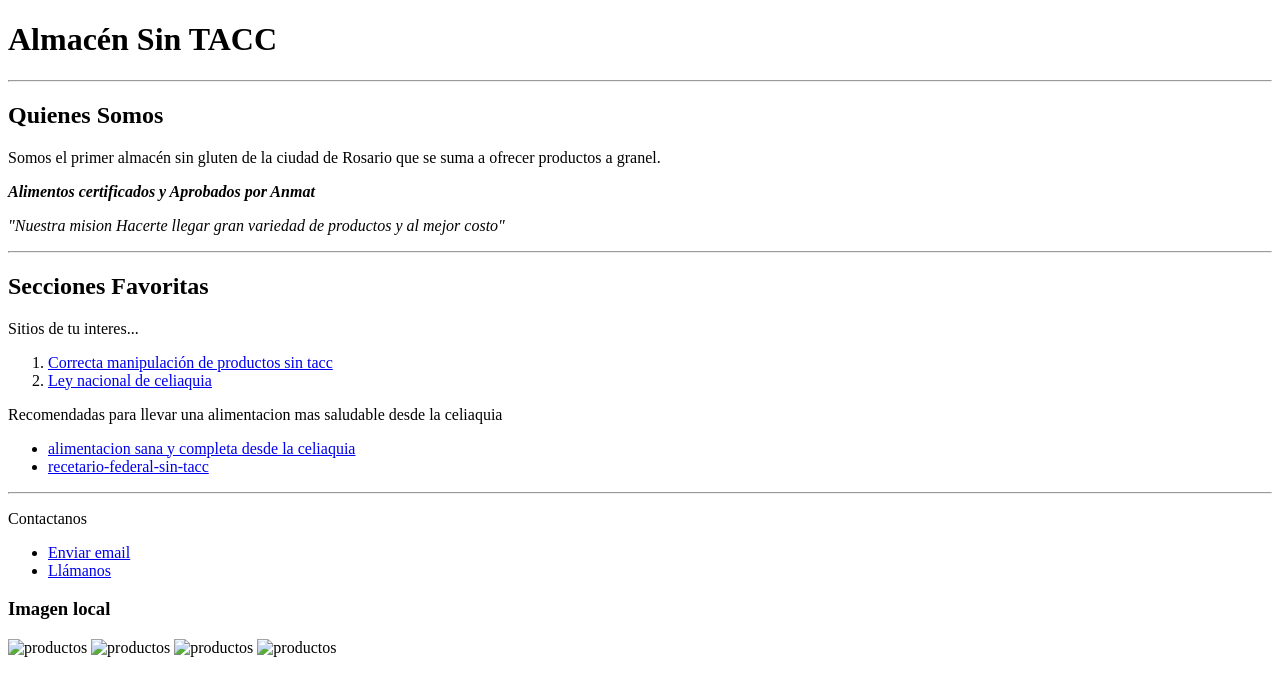
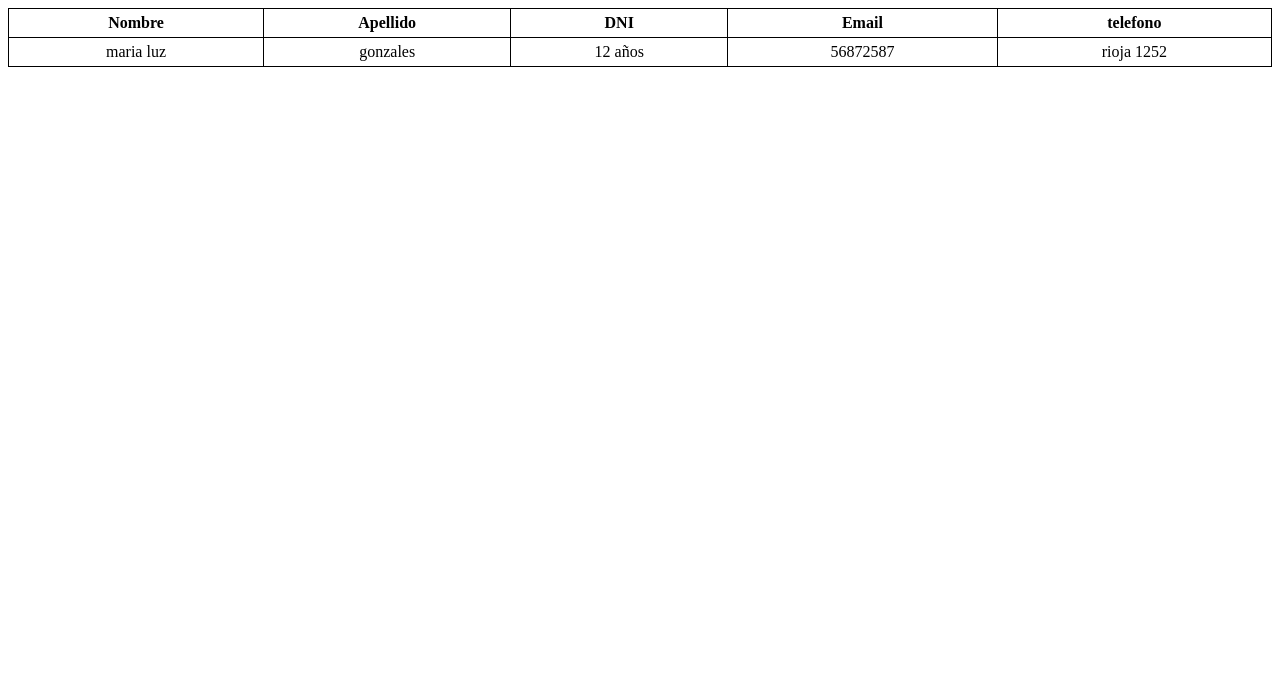
Before and after one commit to danisagom/utn-labcomII-practices, a plain HTML site: page index.html in a window 1280 px wide. Drawn offline with Linux system fonts and the light colour scheme.

Commit message:
Add files via upload
ejercicio 2

```diff
--- a/index.html
+++ b/index.html
@@ -2,51 +2,48 @@
 <html lang="en">
 
 <head>
-
     <meta charset="UTF-8">
     <meta name="viewport" content="width=device-width, initial-scale=1.0">
-    <title>"mi pimera web"</title>
+    <title>Document</title>
+    <style>
+        table,
+        td,
+        th {
+            border: 1px solid black;
+            border-collapse: collapse;
+            padding: 5px;
+
+        }
+        table {
+        width: 100%;
+        }
+        td {text-align: center;}
+    </style>
 </head>
 
 <body>
+    <table>
+          <thead>
+            <tr>
+               <th>Nombre </th>
+               <th>Apellido</th>
+               <th>DNI</th>
+               <th>Email</th>
+               <th>telefono</th>
+            </tr>
+          </thead>
+          <tbody>
+            <tr>
+                <td rowspan="2">maria luz</td>
+                <td>gonzales</td>
+                <td rowspan="2"> 12 años</td>
+                <td>56872587</td>
+                <td> rioja 1252</td>
+            </tr>
+          </tbody>
 
-    <h1> <b>Almacén Sin TACC</b> </h1>
-    <hr>
-    <h2> Quienes Somos</h2>
-    <p>Somos el primer almacén sin gluten  de la ciudad de Rosario que se suma a ofrecer productos a granel.</p>
-    <p><strong><em>Alimentos certificados y Aprobados por Anmat </em></strong></p>
-    <p><em>"Nuestra mision Hacerte llegar gran variedad de productos y al mejor costo"</em></p>
-    <hr>
-    <h2>Secciones Favoritas</h2>
-    <p>Sitios de tu interes...</p>
-    <ol>
+    </table>
 
-        <li> <a href="https://www.argentina.gob.ar/anmat/comunidad/informacion-de-interes-para-tu-salud/celiaqu%C3%ADa">Correcta
-                manipulación de productos sin tacc</a></li>
-
-
-        <li> <a href="https://www.argentina.gob.ar/noticias/el-gobierno-nacional-reglamento-la-ley-de-enfermedad-celiaca">Ley
-                nacional de celiaquia</a></li>
-    </ol>
-    <p>Recomendadas para llevar una alimentacion mas saludable desde la celiaquia </p>
-    <ul>
-        <li> <a href="https://www.argentina.gob.ar/noticias/el-gobierno-nacional-reglamento-la-ley-de-enfermedad-celiaca">alimentacion
-                sana y completa desde la celiaquia</a></li>
-                <li> <a href="https://bancos.salud.gob.ar/recurso/recetario-federal-sin-tacc">recetario-federal-sin-tacc</a>
-    </ul>
-    <hr>
-    <p>Contactanos</p>
-    <ul>
-        <li><a href="mailto:dieteticaCSS@gmail.com">Enviar email</a></li>
-        <li><a><a href="tel:+3415887799">Llámanos</a></li>
-    </ul>
-
-
-    <h3>Imagen local</h3>
-    <img src="22.jpg" alt="productos" width="150" height="100" title="productos sin tacc">
-    <img src="33.jpg" alt="productos" width="150" height="100" title="productos sin tacc">
-    <img src="oip.jpg" alt="productos" width="150" height="100" title="productos sin tacc">
-    <img src="sintacc.jpg" alt="productos" width="150" height="100" title="productos sin tacc">
 </body>
 
 </html>
```
Also changed, not shown: ingreso.html (added, +43 -0 lines), perfil.html (added, +53 -0 lines).
